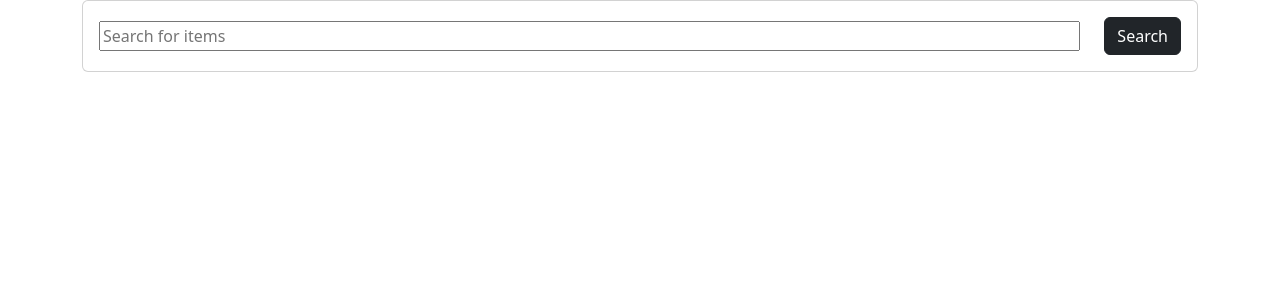
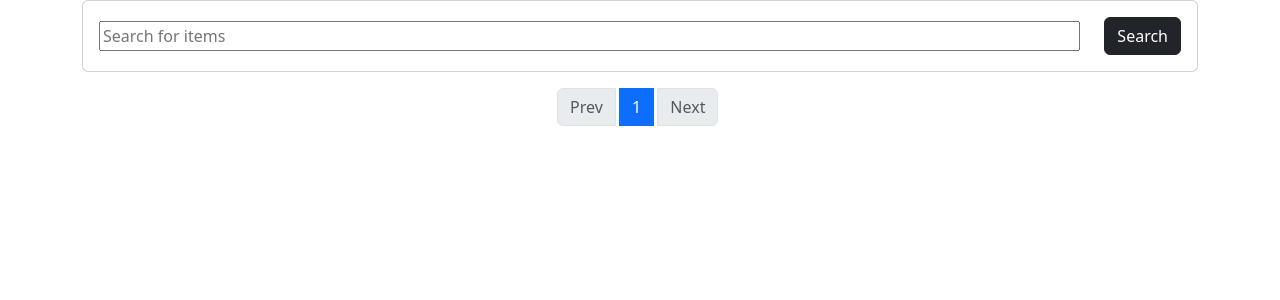
Before and after one commit to stanislavtz/ecommerce, a Django app: page /shop/ in a window 1280 px wide. Shown: the top 300 px of the page. Run offline with Django 5.2, Linux system fonts and the light colour scheme; data that the repository does not hold is empty.

Commit message:
Add pagination

```diff
--- a/ecommerce/shop/templates/shop/index.html
+++ b/ecommerce/shop/templates/shop/index.html
@@ -15,8 +15,8 @@
 
         <div class="row">
             {% for product in products %}
-                <div class="col-md-3">
-                    <div class="card">
+                <div class="col-md-3 my-3">
+                    <div class="card text-bg-light">
                         <img class="card-img-top" src="{{ product.image }}" alt="{{ product.title }}">
                         <div class="card-body">
                             <div class="card-title">
@@ -30,5 +30,33 @@
                 </div>
             {% endfor %}
         </div>
+
+        <div class="row">
+            <div class="col offset-md-5 my-3">
+                <ul class="pagination">
+                    <li class="page-item">
+                        {% if products.has_previous %}
+                            <a class="page-link" href="?page={{ products.previous_page_number }}">Prev</a>
+                        {% else %}
+                            <a class="page-link disabled" href="#">Prev</a>
+                        {% endif %}
+                    </li>
+                    &nbsp;
+
+                    <li class="page-item active">
+                        <a class="page-link" href="?page={{ products.number }}">{{ products.number }}</a>
+                    </li>
+                    &nbsp;
+
+                    <li class="page-item">
+                        {% if products.has_next %}
+                            <a class="page-link" href="?page={{ products.next_page_number }}">Next</a>
+                        {% else %}
+                        <a class="page-link disabled" href="#">Next</a>
+                        {% endif %}
+                    </li>
+                </ul>
+            </div>
+        </div>
     </div>
 {% endblock %}
--- a/ecommerce/shop/views.py
+++ b/ecommerce/shop/views.py
@@ -1,6 +1,6 @@
 from django.shortcuts import render
 from .models import Product
-from django.shortcuts import get_list_or_404
+from django.core.paginator import Paginator
 
 
 # Create your views here.
@@ -11,4 +11,8 @@ def index(request):
     if product_title != "" and product_title is not None:
         products = products.filter(title__icontains=product_title)
 
+    paginator = Paginator(products, 4)
+    page = request.GET.get("page")
+    products = paginator.get_page(page)
+
     return render(request, "shop/index.html", {"products": products})
```
